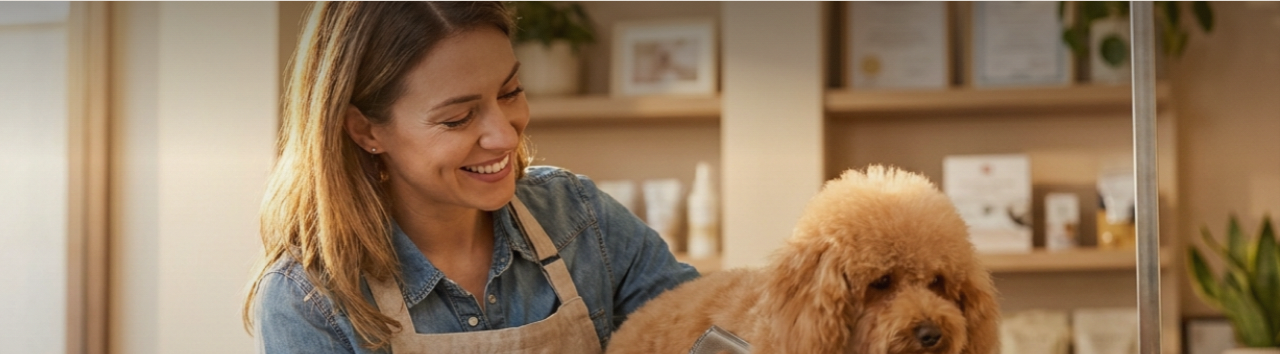
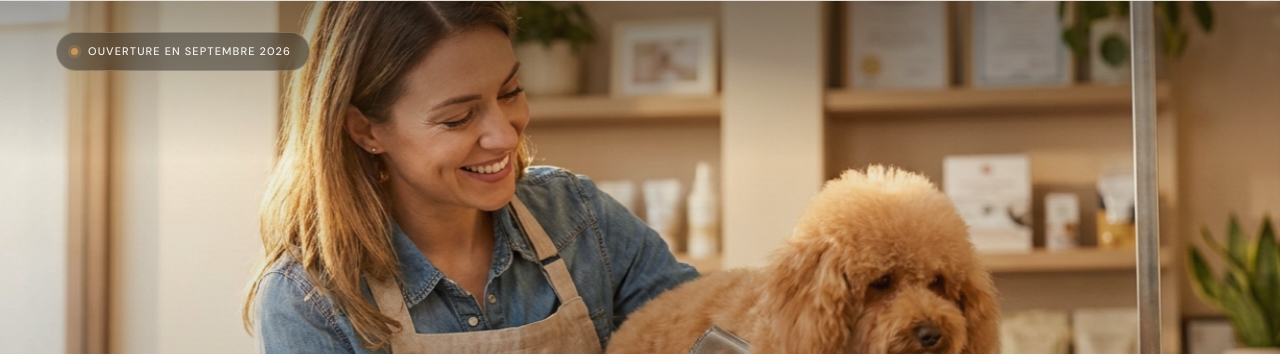
Before and after one commit to GritsenkoIvanKPI/Canico, a website: page index.html in a window 1280 px wide. Shown: the part 80-434 px from the top of the page. Drawn offline with nearby package versions, Linux system fonts and the light colour scheme.

Commit message:
Add September opening badge to hero section

```diff
--- a/index.html
+++ b/index.html
@@ -345,6 +345,44 @@
       color: rgba(255,255,255,.82);
       text-shadow: 0 1px 10px rgba(0,0,0,.45);
     }
+
+    /* Hero opening-date badge */
+    .hero-badge {
+      position: absolute;
+      top: 112px;
+      left: 56px;
+      z-index: 2;
+      display: inline-flex;
+      align-items: center;
+      gap: 10px;
+      padding: 10px 18px 10px 14px;
+      background: rgba(15,13,11,.4);
+      backdrop-filter: blur(10px);
+      border: 1px solid rgba(229,216,200,.28);
+      border-radius: 30px;
+    }
+    .hero-badge-dot {
+      width: 7px;
+      height: 7px;
+      border-radius: 50%;
+      background: #C8965A;
+      flex-shrink: 0;
+      box-shadow: 0 0 0 3px rgba(200,150,90,.25);
+      animation: hero-badge-pulse 2.4s ease-in-out infinite;
+    }
+    @keyframes hero-badge-pulse {
+      0%, 100% { box-shadow: 0 0 0 3px rgba(200,150,90,.25); }
+      50% { box-shadow: 0 0 0 6px rgba(200,150,90,.1); }
+    }
+    .hero-badge-text {
+      font-family: 'DM Sans', sans-serif;
+      font-size: 11px;
+      font-weight: 500;
+      letter-spacing: .1em;
+      text-transform: uppercase;
+      color: rgba(255,255,255,.92);
+      white-space: nowrap;
+    }
     .hero-subtitle {
       font-family: 'DM Sans', sans-serif;
       font-size: 17px;
@@ -1189,6 +1227,7 @@
       .service-row { flex-wrap: wrap; }
       .hero-title { font-size: clamp(54px, 14vw, 90px); bottom: 64px; left: 24px; }
       .hero-info { right: 24px; bottom: 140px; max-width: 240px; }
+      .hero-badge { left: 24px; top: 100px; }
 
       /* Why: drop center photo, keep stats + text */
       .why-grid { grid-template-columns: 180px 1fr; gap: 0 56px; }
@@ -1258,6 +1297,8 @@
         max-width: 280px;
       }
       .hero-title { font-size: clamp(48px, 14vw, 76px); left: 20px; bottom: 60px; }
+      .hero-badge { left: 20px; top: 96px; padding: 9px 15px 9px 12px; }
+      .hero-badge-text { font-size: 10px; }
 
       /* Section vertical padding overrides */
       #why      { padding: 72px 0 !important; }
@@ -1355,6 +1396,12 @@
   <div class="hero-overlay"></div>
 
   <div class="hero-content">
+    <!-- Opening-date badge -->
+    <div class="hero-badge reveal">
+      <span class="hero-badge-dot"></span>
+      <span class="hero-badge-text">Ouverture en septembre 2026</span>
+    </div>
+
     <!-- Right panel: vertically centered -->
     <div class="hero-info reveal">
       <p class="hero-eyebrow">Salon de Toilettage — Châtillon 92320</p>
```
